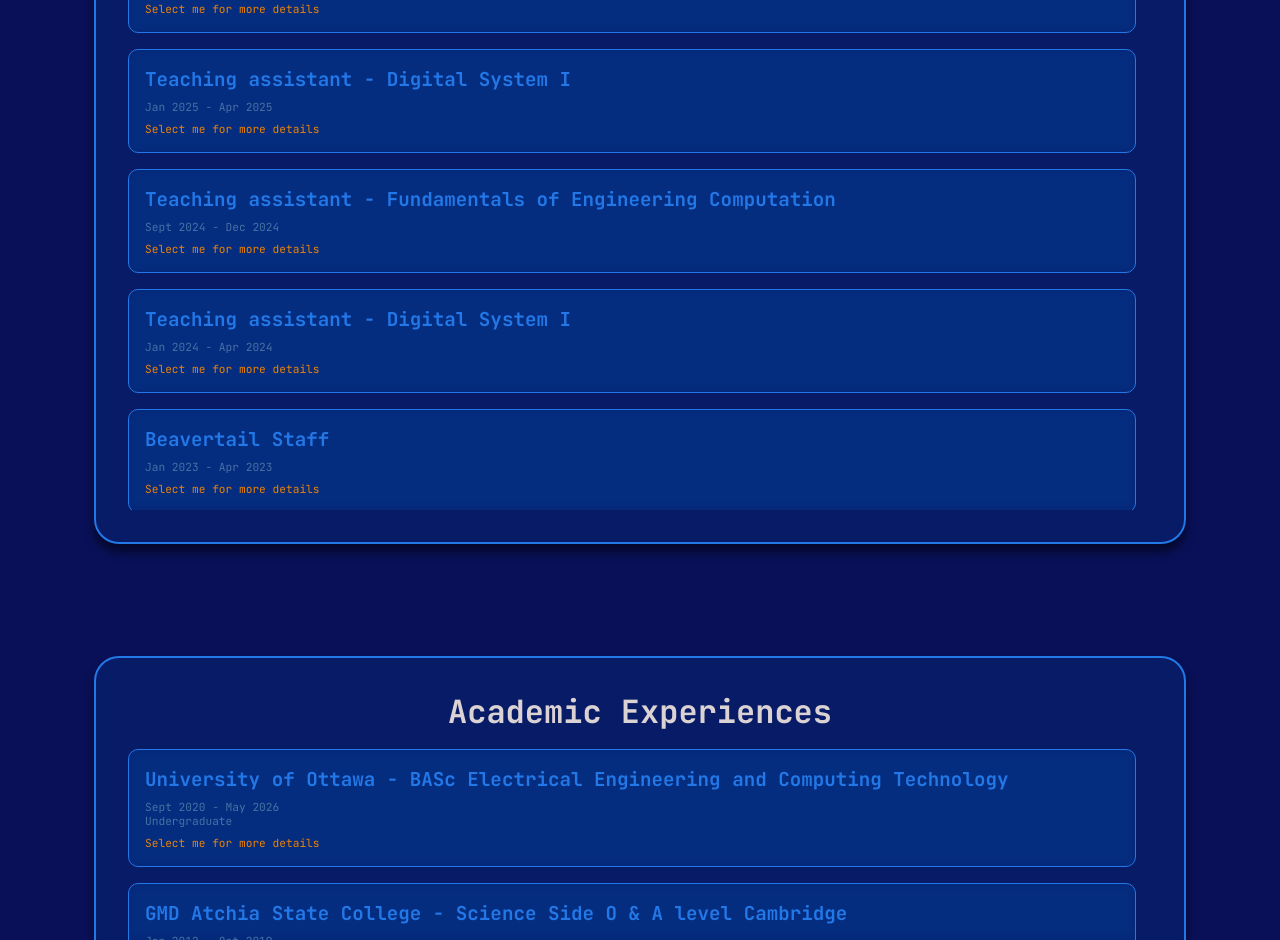
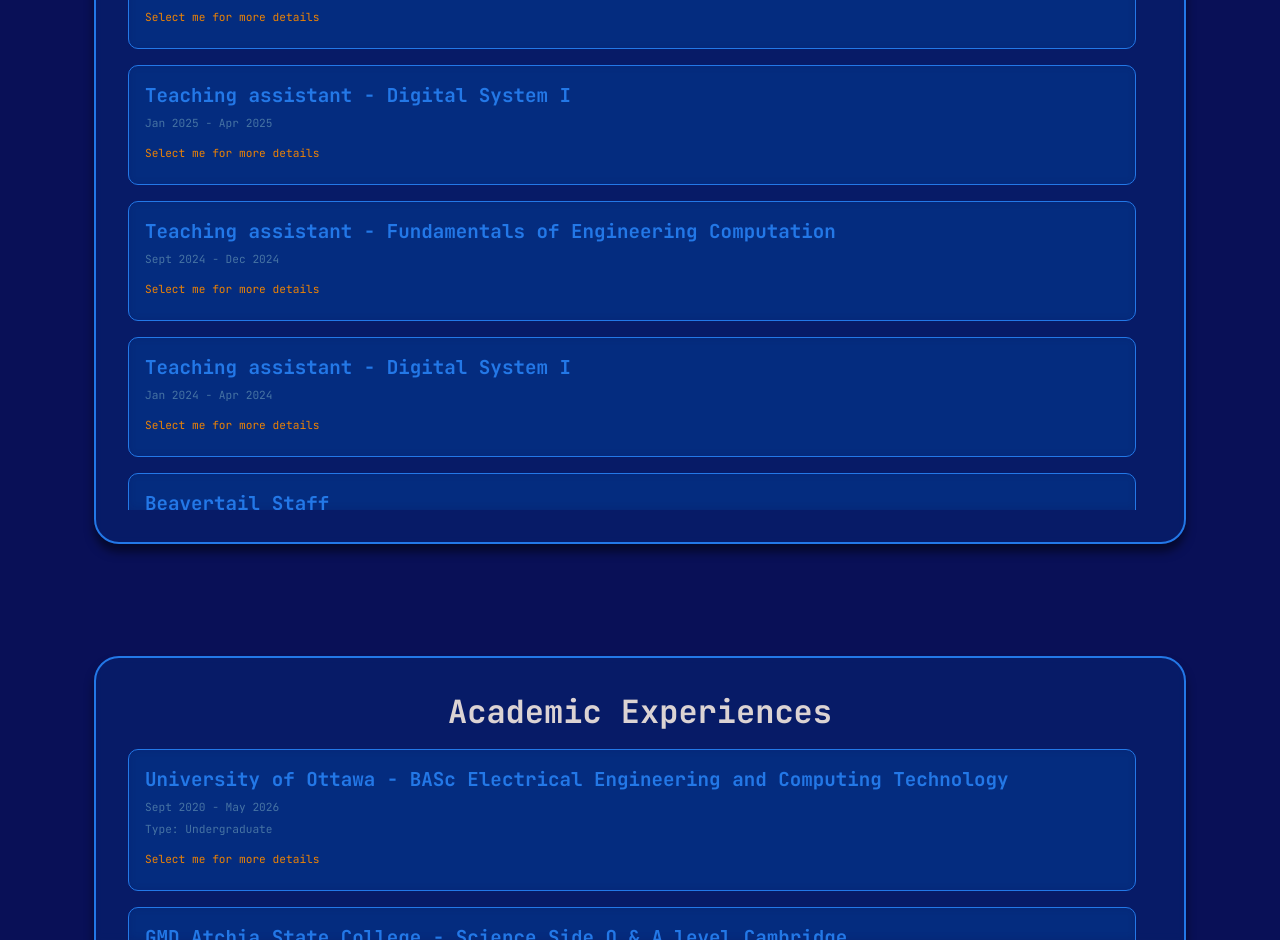
Before and after one commit to Alison0704/vercel-aliemi, a React (Vite) app: page / in a window 1280 px wide. Shown: the part 1860-2800 px from the top of the page. Built offline with nearby package versions, Linux system fonts and the light colour scheme.

Commit message:
slight update on format type academic

```diff
--- a/src/components/ListFormat/index.tsx
+++ b/src/components/ListFormat/index.tsx
@@ -16,7 +16,7 @@
                 {(date || type) && (
                     <div className={style.listMeta}>
                         {date && <p>{date}</p>}
-                        {type && <p>{type}</p>}
+                        {type && <p>Type: {type}</p>}
                     </div>
                 )}
             <p><span>Select me for more details</span></p>
--- a/src/index.css
+++ b/src/index.css
@@ -63,6 +63,7 @@
   text-decoration: none;
 }
 p{
+  padding-bottom: 0.5rem;
   font-size: 0.7rem;
   color: var(--text-primary-color);
   margin: 0;
```
